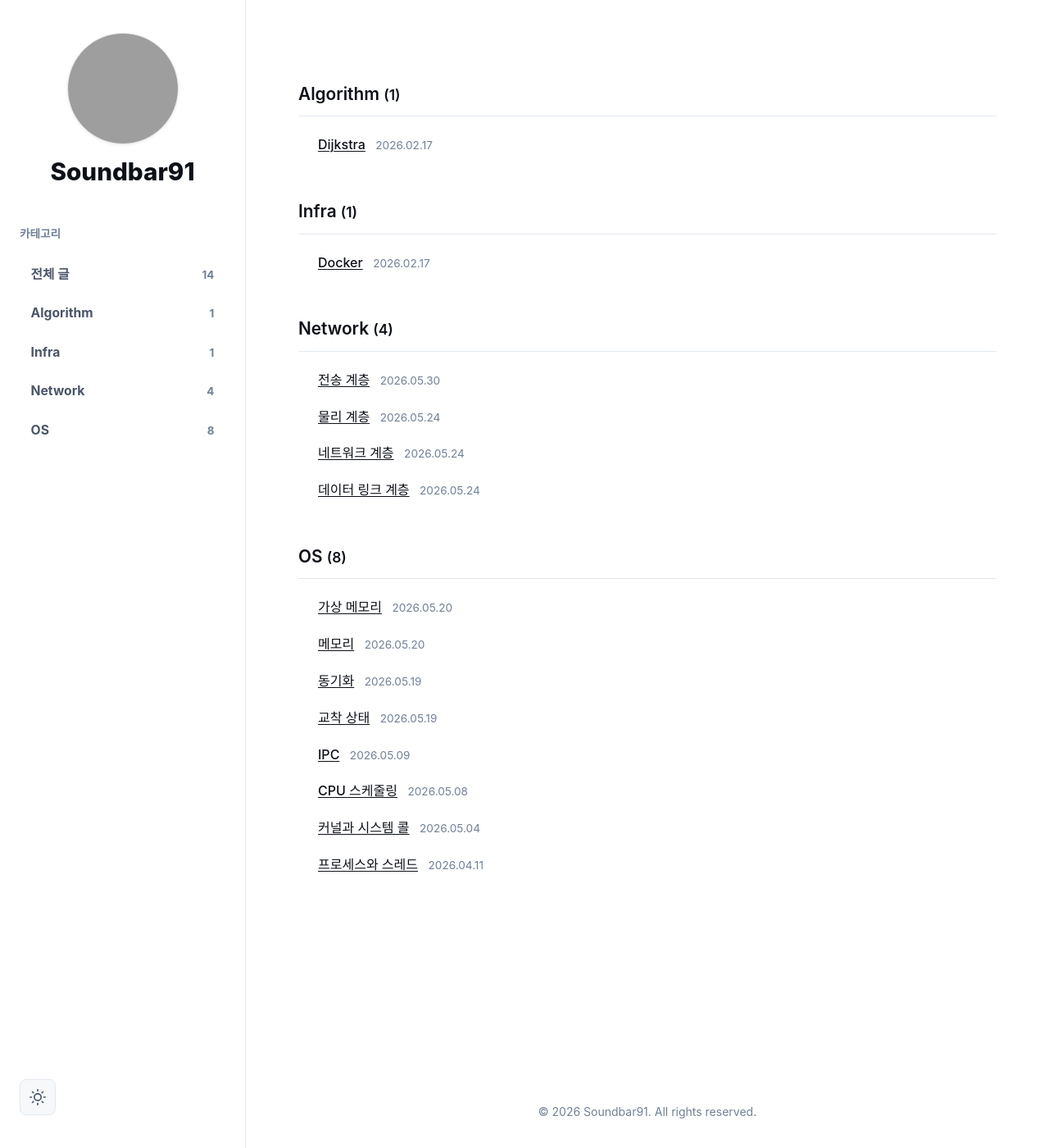
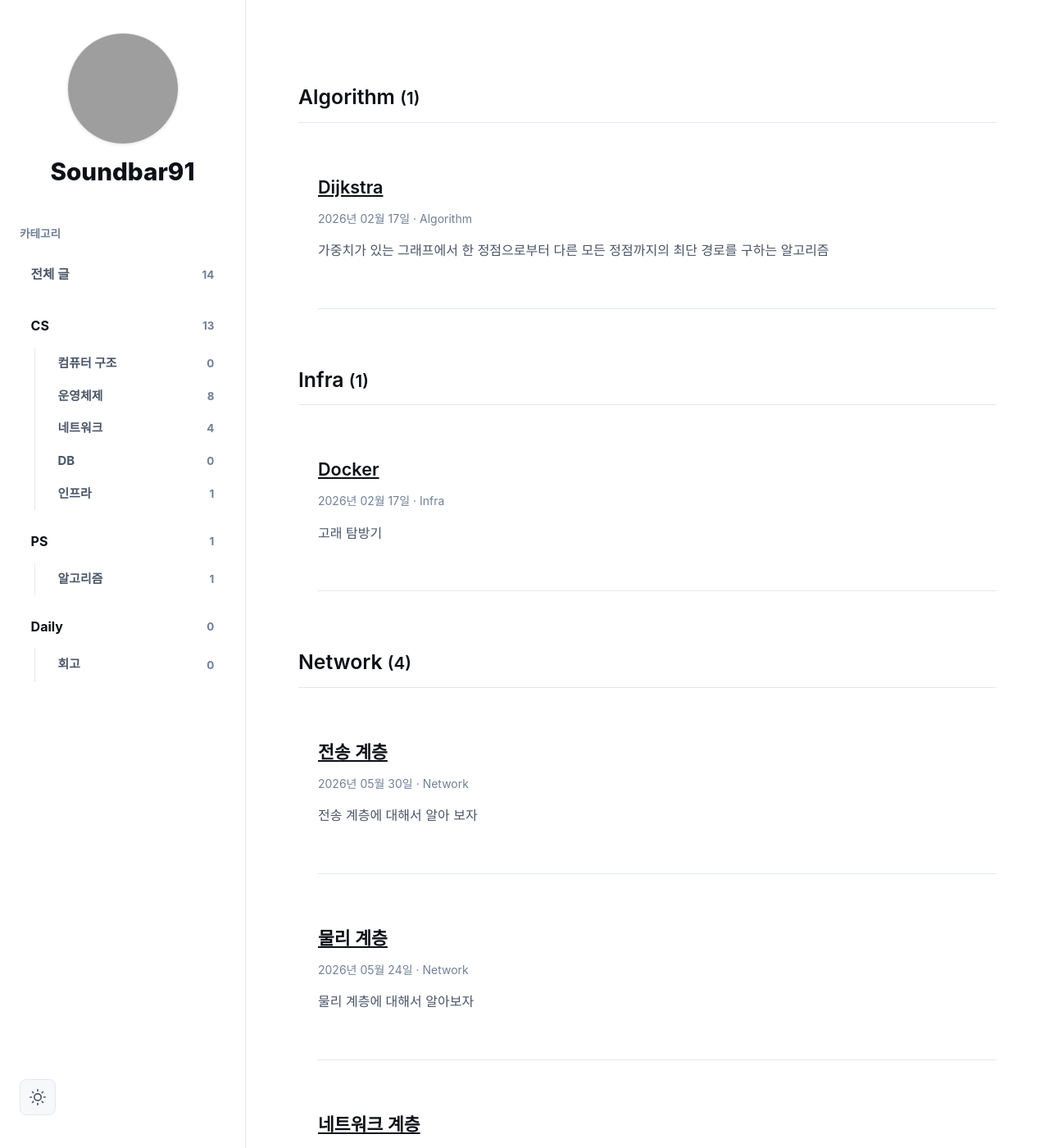
Before and after one commit to Soundbar91/Soundbar91.github.io, a Jekyll site: the page built from categories.html, in a window 1280 px wide and 1400 px high. Shown: the whole window at 82% size. Built offline with Jekyll 4.4.1, drawn with Linux system fonts in a browser that asks for light colours; some of the changed text lies outside the part shown; grey boxes are pictures that could not be loaded.

Commit message:
feat: 카테고리 필터 기능 추가

```diff
--- /dev/null
+++ b/_data/sidebar_categories.yml
@@ -0,0 +1,20 @@
+- name: CS
+  children:
+    - name: 컴퓨터 구조
+      category: Computer Architecture
+    - name: 운영체제
+      category: OS
+    - name: 네트워크
+      category: Network
+    - name: DB
+      category: DB
+    - name: 인프라
+      category: Infra
+- name: PS
+  children:
+    - name: 알고리즘
+      category: Algorithm
+- name: Daily
+  children:
+    - name: 회고
+      category: Daily
--- a/_includes/header.html
+++ b/_includes/header.html
@@ -15,15 +15,31 @@
         <span>전체 글</span>
         <span class="category-count">{{ site.posts | size }}</span>
       </a>
-      {% assign sorted_categories = site.categories | sort %}
-      {% for category in sorted_categories %}
-        {% assign category_name = category[0] %}
-        {% assign category_id = category_name | slugify %}
-        {% assign category_url = '/categories/#' | append: category_id %}
-        <a class="category-link{% if page.categories contains category_name %} active{% endif %}" href="{{ category_url | relative_url }}">
-          <span>{{ category_name }}</span>
-          <span class="category-count">{{ category[1].size }}</span>
-        </a>
+      {% for group in site.data.sidebar_categories %}
+        {% assign group_count = 0 %}
+        {% for child in group.children %}
+          {% assign child_posts = site.categories[child.category] %}
+          {% assign child_count = child_posts | size %}
+          {% assign group_count = group_count | plus: child_count %}
+        {% endfor %}
+        <div class="sidebar-category-group">
+          <div class="sidebar-category-heading">
+            <span>{{ group.name }}</span>
+            <span class="category-count">{{ group_count }}</span>
+          </div>
+          <div class="sidebar-category-children">
+            {% for child in group.children %}
+              {% assign child_posts = site.categories[child.category] %}
+              {% assign child_count = child_posts | size %}
+              {% assign child_query = child.category | uri_escape %}
+              {% assign child_url = '/posts/?category=' | append: child_query %}
+              <a class="category-child-link{% if page.categories contains child.category %} active{% endif %}" href="{{ child_url | relative_url }}" data-category-filter="{{ child.category }}">
+                <span>{{ child.name }}</span>
+                <span class="category-count">{{ child_count }}</span>
+              </a>
+            {% endfor %}
+          </div>
+        </div>
       {% endfor %}
     </nav>
 
--- a/assets/css/main.css
+++ b/assets/css/main.css
@@ -184,6 +184,52 @@
 }
 
 .category-link.active .category-count {
+  color: var(--link);
+}
+
+.sidebar-category-group {
+  margin-top: 1.1rem;
+}
+
+.sidebar-category-heading {
+  display: flex;
+  align-items: center;
+  justify-content: space-between;
+  gap: 1rem;
+  min-height: 2.5rem;
+  padding: 0.45rem 0.85rem;
+  color: var(--heading);
+  font-size: 1rem;
+  font-weight: 750;
+}
+
+.sidebar-category-children {
+  margin: 0.35rem 0 0.6rem 1.15rem;
+  padding-left: 0.85rem;
+  border-left: 1px solid var(--border);
+}
+
+.category-child-link {
+  display: flex;
+  align-items: center;
+  justify-content: space-between;
+  gap: 1rem;
+  min-height: 2.35rem;
+  padding: 0.45rem 0.85rem;
+  border-radius: 8px;
+  color: var(--text-secondary);
+  font-size: 0.93rem;
+  font-weight: 650;
+  transition: color 0.2s ease, background 0.2s ease;
+}
+
+.category-child-link:hover,
+.category-child-link.active {
+  background: var(--bg-secondary);
+  color: var(--link);
+}
+
+.category-child-link.active .category-count {
   color: var(--link);
 }
 
@@ -627,17 +673,25 @@
 
 .category-group,
 .tag-group {
-  margin-bottom: 2.5rem;
+  margin-bottom: 4rem;
 }
 
 .category-group h2,
 .tag-group h2 {
-  font-size: 1.3rem;
+  font-size: 1.55rem;
   font-weight: 600;
   color: var(--heading);
   padding-bottom: 0.5rem;
   border-bottom: 1px solid var(--border);
-  margin-bottom: 0.75rem;
+  margin-bottom: 0;
+}
+
+.category-group h2 {
+  scroll-margin-top: 2rem;
+}
+
+.category-post-list .post-item:last-child {
+  border-bottom: 1px solid var(--border);
 }
 
 .category-posts,
--- a/assets/js/main.js
+++ b/assets/js/main.js
@@ -15,4 +15,52 @@
       document.body.classList.toggle('menu-open');
     });
   }
+
+  var postList = document.getElementById('post-list');
+  if (postList) {
+    var items = Array.prototype.slice.call(postList.querySelectorAll('.post-item'));
+    var categoryLinks = Array.prototype.slice.call(document.querySelectorAll('[data-category-filter]'));
+    var allPostsLink = document.querySelector('.category-link[href$="/posts/"]');
+
+    function setActiveCategory(category) {
+      categoryLinks.forEach(function(link) {
+        link.classList.toggle('active', link.getAttribute('data-category-filter') === category);
+      });
+      if (allPostsLink) {
+        allPostsLink.classList.toggle('active', !category);
+      }
+    }
+
+    function filterPosts(category) {
+      items.forEach(function(item) {
+        var categories = item.getAttribute('data-categories').split(',');
+        var isVisible = !category || categories.indexOf(category) !== -1;
+        item.hidden = !isVisible;
+      });
+      setActiveCategory(category);
+    }
+
+    function categoryFromUrl() {
+      return new URLSearchParams(window.location.search).get('category') || '';
+    }
+
+    categoryLinks.forEach(function(link) {
+      link.addEventListener('click', function(event) {
+        var category = link.getAttribute('data-category-filter');
+        if (window.location.pathname === link.pathname) {
+          event.preventDefault();
+          var nextUrl = category ? '/posts/?category=' + encodeURIComponent(category) : '/posts/';
+          window.history.pushState({}, '', nextUrl);
+          filterPosts(category);
+          window.scrollTo({ top: 0, behavior: 'smooth' });
+        }
+      });
+    });
+
+    window.addEventListener('popstate', function() {
+      filterPosts(categoryFromUrl());
+    });
+
+    filterPosts(categoryFromUrl());
+  }
 })();
--- a/categories.html
+++ b/categories.html
@@ -9,11 +9,22 @@
     {% for category in sorted_categories %}
       <div class="category-group">
         <h2 id="{{ category[0] | slugify }}">{{ category[0] }} <small>({{ category[1].size }})</small></h2>
-        <ul class="category-posts">
+        <ul class="post-list category-post-list">
           {% for post in category[1] %}
-            <li>
-              <a href="{{ post.url | relative_url }}">{{ post.title }}</a>
-              <time datetime="{{ post.date | date_to_xmlschema }}">{{ post.date | date: "%Y.%m.%d" }}</time>
+            <li class="post-item">
+              <div class="post-item-body">
+                <h3 class="post-item-title">
+                  <a href="{{ post.url | relative_url }}">{{ post.title }}</a>
+                </h3>
+                <div class="post-item-meta">
+                  <time datetime="{{ post.date | date_to_xmlschema }}">{{ post.date | date: "%Y년 %m월 %d일" }}</time>
+                  &middot;
+                  {{ category[0] }}
+                </div>
+                {% if post.excerpt %}
+                  <p class="post-item-excerpt">{{ post.excerpt | strip_html | truncate: 220 }}</p>
+                {% endif %}
+              </div>
             </li>
           {% endfor %}
         </ul>
--- a/posts.html
+++ b/posts.html
@@ -4,9 +4,9 @@
 permalink: /posts/
 ---
 <section class="home">
-  <ul class="post-list">
+  <ul class="post-list" id="post-list">
     {% for post in site.posts %}
-      <li class="post-item">
+      <li class="post-item" data-categories="{{ post.categories | join: ',' }}">
         <div class="post-item-body">
           <h2 class="post-item-title">
             <a href="{{ post.url | relative_url }}">{{ post.title }}</a>
```
